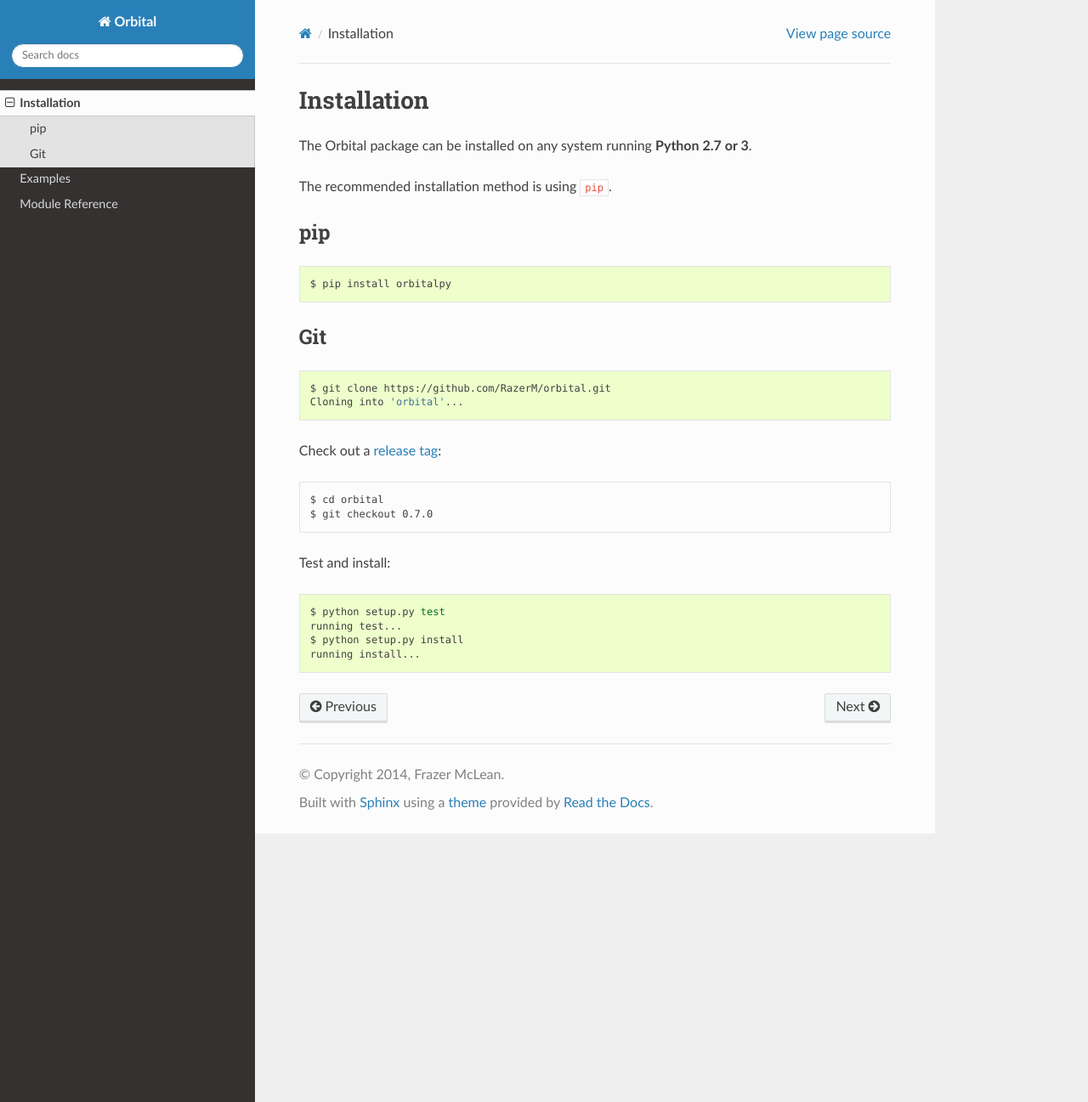
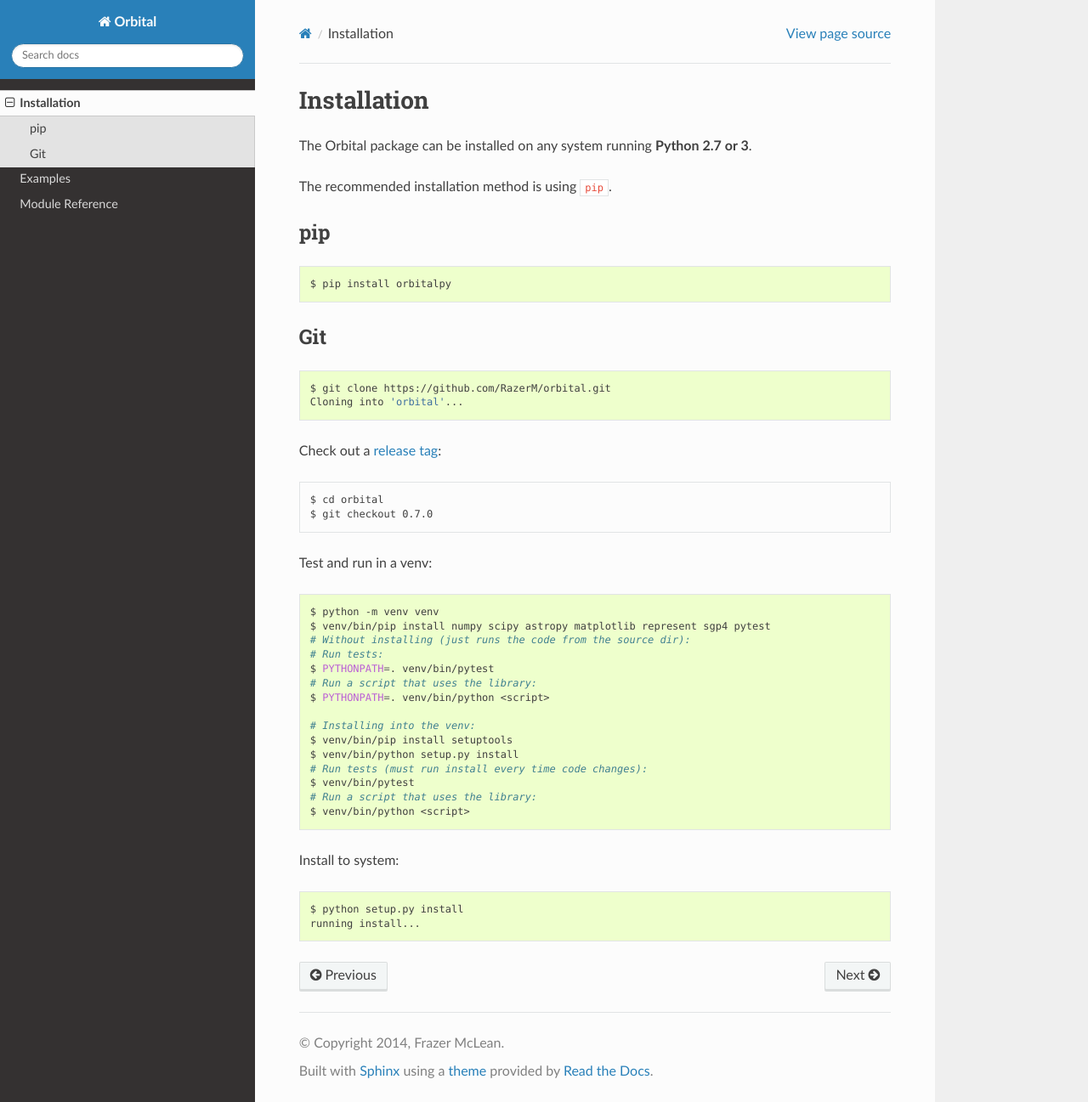
Before and after one commit to RazerM/orbital, a Sphinx documentation site: the page built from doc/installation.rst, in a window 1280 px wide and 1297 px high. Shown: the whole window at 85% size. Built offline with Sphinx 7.4.7 and the Read the Docs theme 3.1.0, drawn with Linux system fonts in a browser that asks for light colours.

Commit message:
docs: Describe how to setup and run tests in a venv.
I found that running setup.py test outside of a venv did not work, and produced
deprecation warnings. Inside the venv, using a newer version of setuptools, it
has been removed entirely.

These new steps allow the tests to run successfully using pytest.

```diff
--- a/doc/installation.rst
+++ b/doc/installation.rst
@@ -28,11 +28,29 @@
 	$ cd orbital
 	$ git checkout |version|
 
-Test and install:
+Test and run in a venv:
 
 .. code-block:: sh
 
-	$ python setup.py test
-	running test...
+	$ python -m venv venv
+	$ venv/bin/pip install numpy scipy astropy matplotlib represent sgp4 pytest
+	# Without installing (just runs the code from the source dir):
+	# Run tests:
+	$ PYTHONPATH=. venv/bin/pytest
+	# Run a script that uses the library:
+	$ PYTHONPATH=. venv/bin/python <script>
+
+	# Installing into the venv:
+	$ venv/bin/pip install setuptools
+	$ venv/bin/python setup.py install
+	# Run tests (must run install every time code changes):
+	$ venv/bin/pytest
+	# Run a script that uses the library:
+	$ venv/bin/python <script>
+
+Install to system:
+
+.. code-block:: sh
+
 	$ python setup.py install
 	running install...
```
